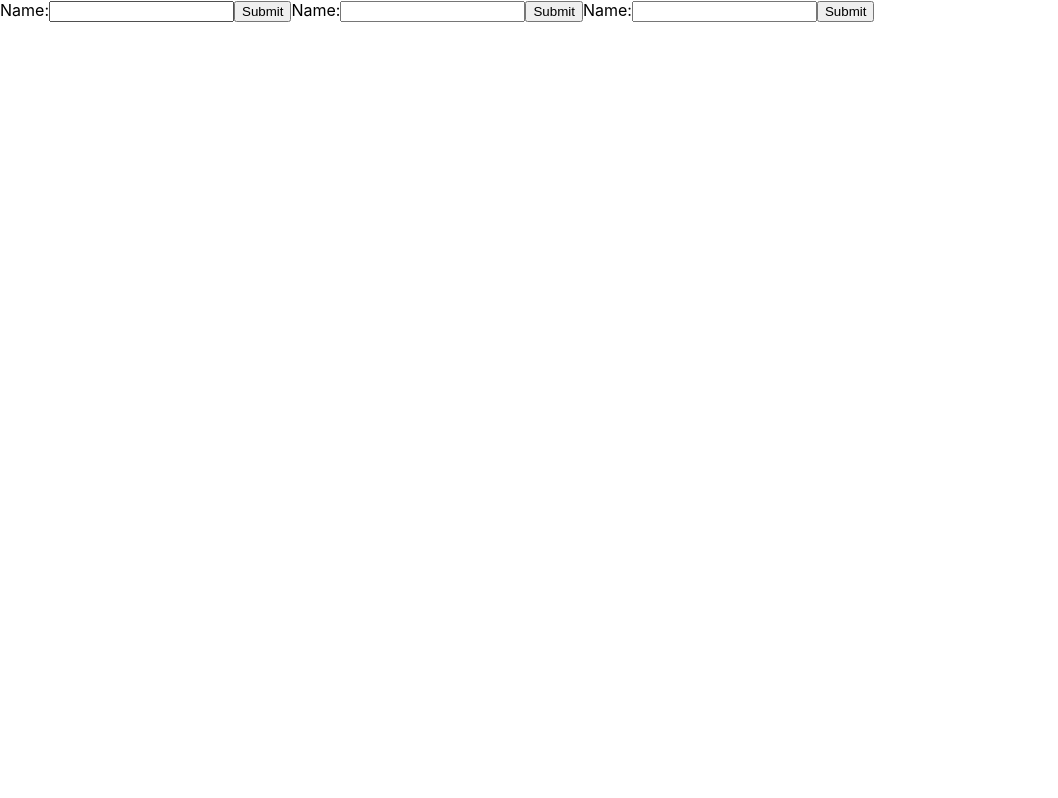
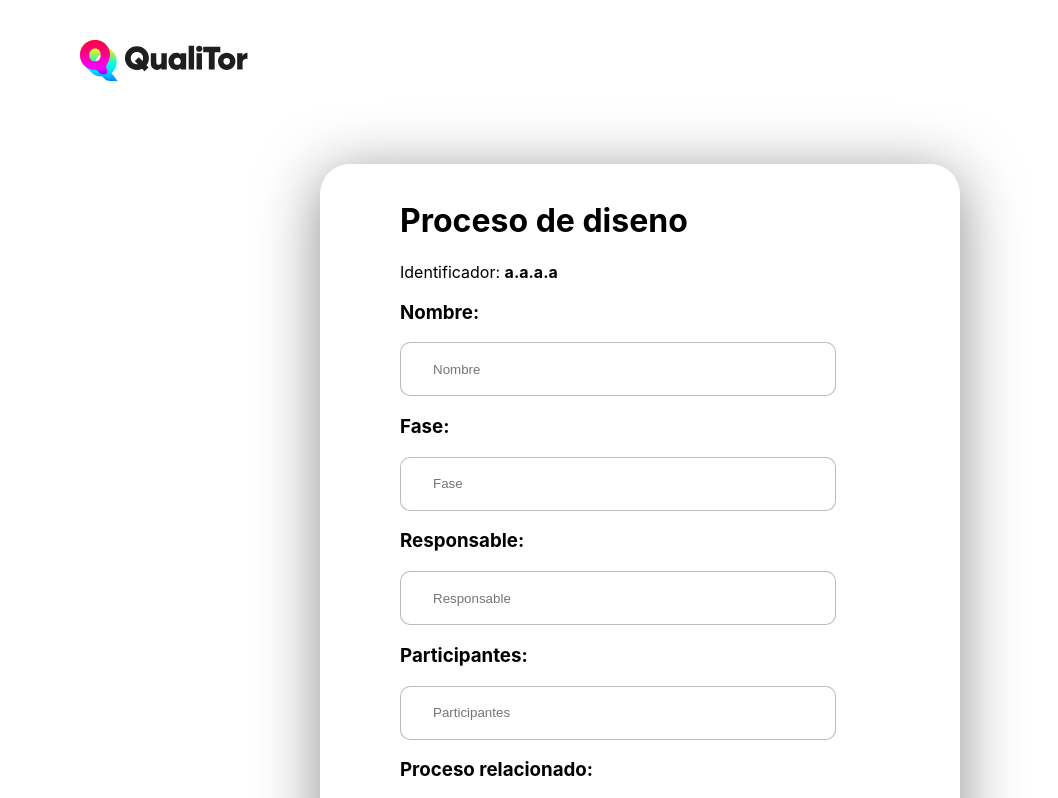
Before and after one commit to alejandromotadev/Mantenimiento-front, a React (Create React App) app in the folder project_front/: page /proceso in a window 1280 px wide. Shown: the top 798 px of the page, without its empty margins (0-1058 px from the left). Built offline with nearby package versions, Linux system fonts and the light colour scheme.

Commit message:
'inputs divs'

```diff
--- a/project_front/public/index.html
+++ b/project_front/public/index.html
@@ -9,6 +9,7 @@
       name="description"
       content="Web site created using create-react-app"
     />
+
     <link rel="apple-touch-icon" href="%PUBLIC_URL%/logo192.png" />
     <!--
       manifest.json provides metadata used when your web app is installed on a
--- a/project_front/src/componentes/Formulario/Formulario.js
+++ b/project_front/src/componentes/Formulario/Formulario.js
@@ -1,27 +1,52 @@
 import React from "react";
+import Style from "./formStyle.module.css";
+import Nav from "./navbar";
 
-function Formulario() {
+class Formulario extends React.Component {
+  render() {
     return (
       <div>
+        <Nav />
+        <div className={Style.formWrapper}>
           <form>
-        <label>
-          Name:
-          <input type="text" name="name" />
-        </label>
-        <input type="submit" value="Submit" />
-        <label>
-          Name:
-          <input type="text" name="name" />
-        </label>
-        <input type="submit" value="Submit" />
-        <label>
-          Name:
-          <input type="text" name="name" />
-        </label>
-        <input type="submit" value="Submit" />
+            <div>
+              <h1>Proceso de diseno</h1>
+            </div>
+            <div>
+              <p>
+                Identificador: <b> a.a.a.a</b>
+              </p>
+            </div>
+            <div>
+              <h3>Nombre: </h3>
+              <input placeholder="Nombre"></input>
+            </div>
+            <div>
+              <h3>Fase: </h3>
+              <input placeholder="Fase"></input>
+            </div>
+            <div>
+              <h3>Responsable: </h3>
+              <input placeholder="Responsable"></input>
+            </div>
+            <div>
+              <h3>Participantes: </h3>
+              <input placeholder="Participantes"></input>
+            </div>
+            <div>
+              <h3>Proceso relacionado: </h3>
+              <input placeholder="Proceso relacionado"></input>
+            </div>
+            <div>
+              <h3>Evidencias de entrada</h3>
+            </div>
+            <div>
+              <h3>Evidencias de salida</h3>
+            </div>
           </form>
+        </div>
       </div>
     );
   }
-
+}
 export default Formulario;
--- /dev/null
+++ b/project_front/src/componentes/Formulario/formStyle.module.css
@@ -0,0 +1,29 @@
+
+header{
+  width: 100%;
+  height: 164px;
+}
+img{
+  height: 25%;
+  padding-top: 40px;
+  padding-left: 5rem;
+}
+.formWrapper {
+  display: flex;
+  margin: auto;
+  padding-left: 5rem;
+  padding-top: 1rem;
+  width: 35rem;
+  height: 800px;
+  background: #ffffff;
+  box-shadow: 0px 10px 60px rgba(30, 30, 30, 0.5);
+  border-radius: 30px;
+}
+input{
+  width: 400px;
+  height: 50px;
+  border: 1px solid rgba(30, 30, 30, 0.3);
+  border-radius: 10px;
+  padding-left: 2rem;
+
+}
--- /dev/null
+++ b/project_front/src/componentes/Formulario/navbar.js
@@ -0,0 +1,11 @@
+import React from "react";
+import Logo from "../../assets/Logo.svg";
+
+export const Nav = () => {
+  return (
+    <header>
+        <img src={Logo} alt="Logo" />
+    </header>
+  );
+};
+export default Nav;
```
Also changed, not shown: project_front/src/assets/Logo.svg (added). Lines whose indentation alone changed are shown as unchanged.
